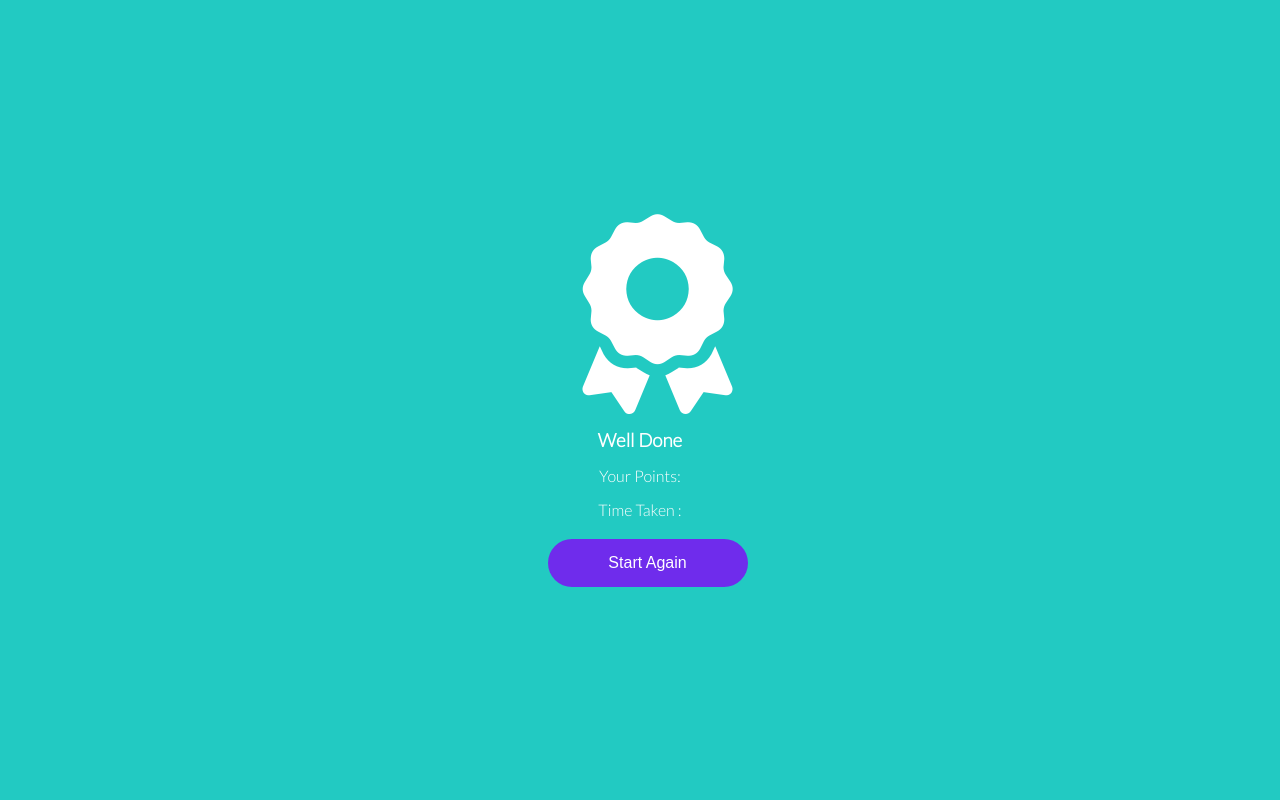
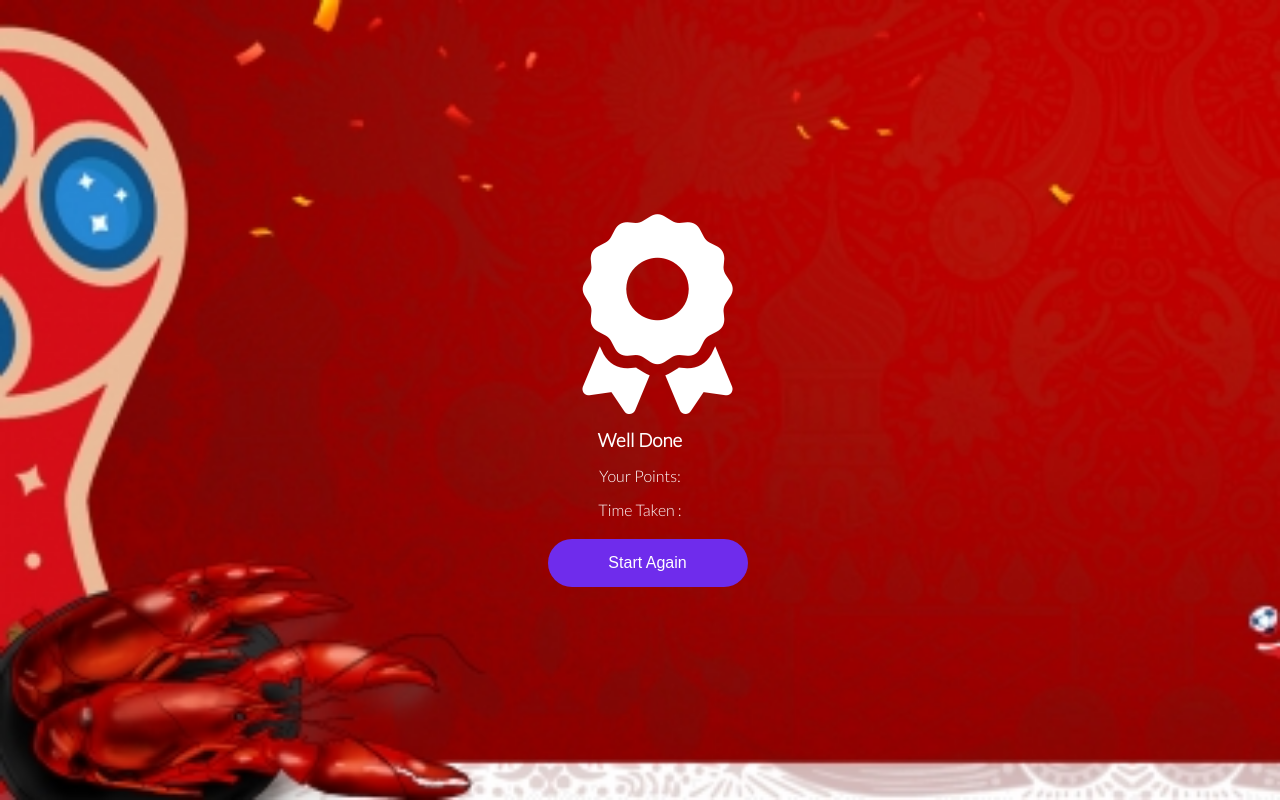
Before and after one commit to ioumesh/quiz, a plain HTML site: page end.html in a window 1280 px wide. Drawn offline with Linux system fonts and the light colour scheme.

Commit message:
fix bugs

```diff
--- a/css/style.css
+++ b/css/style.css
@@ -11,7 +11,9 @@ body {
 .wrapper {
     width: 100vw;
     height: 100vh;
-    background-color: #22cac2;
+    background:url(../images/bg-body.jpg);
+    background-repeat:no-repeat;
+    background-size:cover;
     display: flex;
     justify-content: center;
     align-items: center;
```
Also changed, not shown: images/bg-body.jpg (added).
